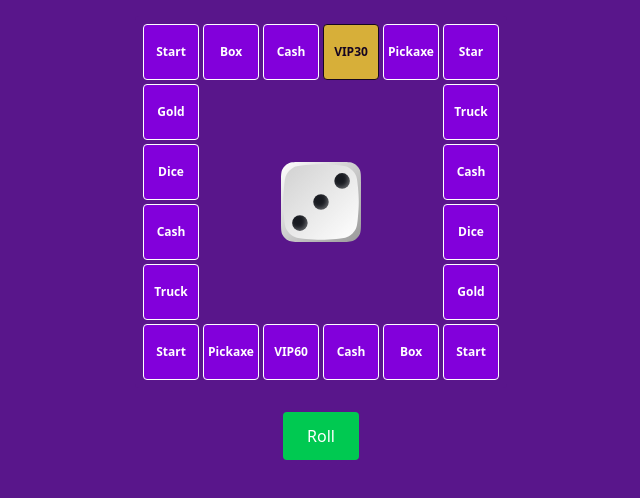
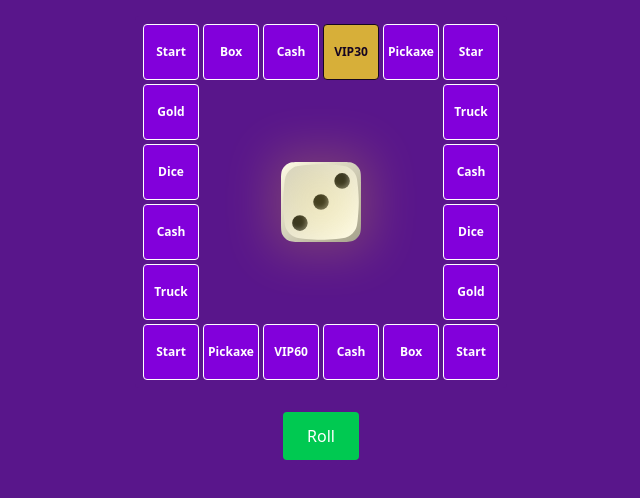
Before and after one commit to go-doc-web/roll-craft-game, a React (Vite) app: page / in a window 1280 px wide. Both pictures are taken after a click on the button "Roll". Shown: the top 498 px of the page, without its empty margins (319-959 px from the left). Built offline with nearby package versions, Linux system fonts and the light colour scheme.

Commit message:
added animate dice

```diff
--- a/src/components/Dice.tsx
+++ b/src/components/Dice.tsx
@@ -30,22 +30,36 @@ const Dice: FC<DiceProps> = ({ value, rolling }) => {
         <motion.img
           src={animationStartDice}
           alt="animation"
-          className="w-20 h-20"
-          animate={{ rotate: 360 }}
-          transition={{ repeat: Infinity, duration: 0.6, ease: "linear" }}
+          className="w-20 h-20 object-contain"
+          animate={{ rotate: 360, scale: [1, 1.07, 1] }}
+          transition={{
+            rotate: { repeat: Infinity, duration: 0.6, ease: "linear" },
+            scale: { repeat: Infinity, duration: 0.8, ease: "easeInOut" },
+          }}
         />
-      ) : value ? (
-        <img
+      ) : value !== null ? (
+        <motion.img
           src={mapDiceImages[value]}
           alt={`Dice ${value}`}
-          className="w-20 h-20"
+          className="w-20 h-20 object-contain"
+          initial={{ scale: 0.8, opacity: 0 }}
+          animate={{ scale: 1, opacity: 1, y: [10, -5, 0] }}
+          transition={{ duration: 0.3, ease: "easeOut" }}
         />
       ) : (
         <img
           src={mapDiceImages[3]}
           alt={`Dice ${value}`}
-          className="w-20 h-20"
+          className="w-20 h-20 object-contain"
         />
+      )}
+      {!rolling && value !== null && (
+        <motion.div
+          className="absolute inset-0 bg-yellow-300 opacity-20 blur-xl rounded-xl"
+          initial={{ opacity: 0 }}
+          animate={{ opacity: 0.2 }}
+          transition={{ duration: 0.3 }}
+        ></motion.div>
       )}
     </div>
   );
```
